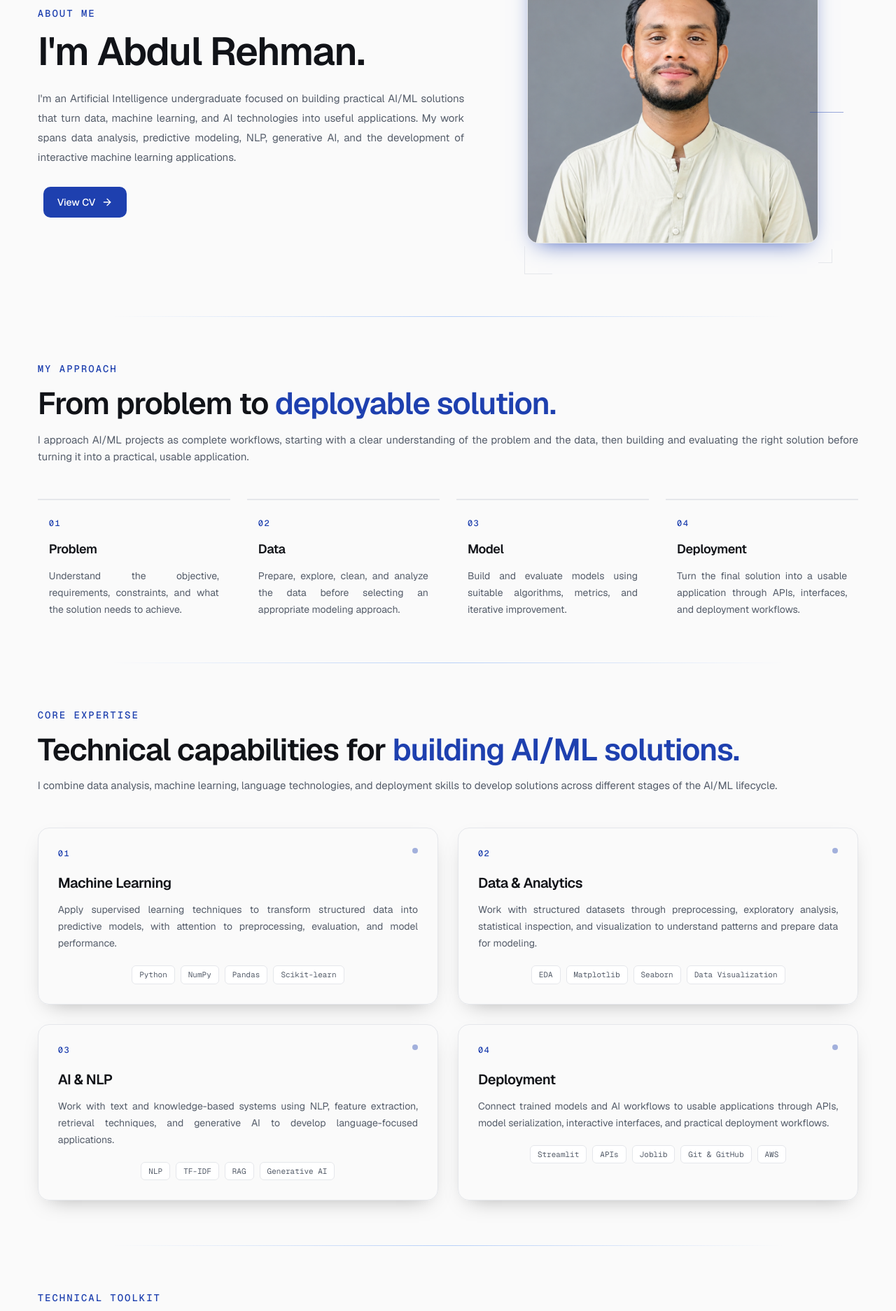
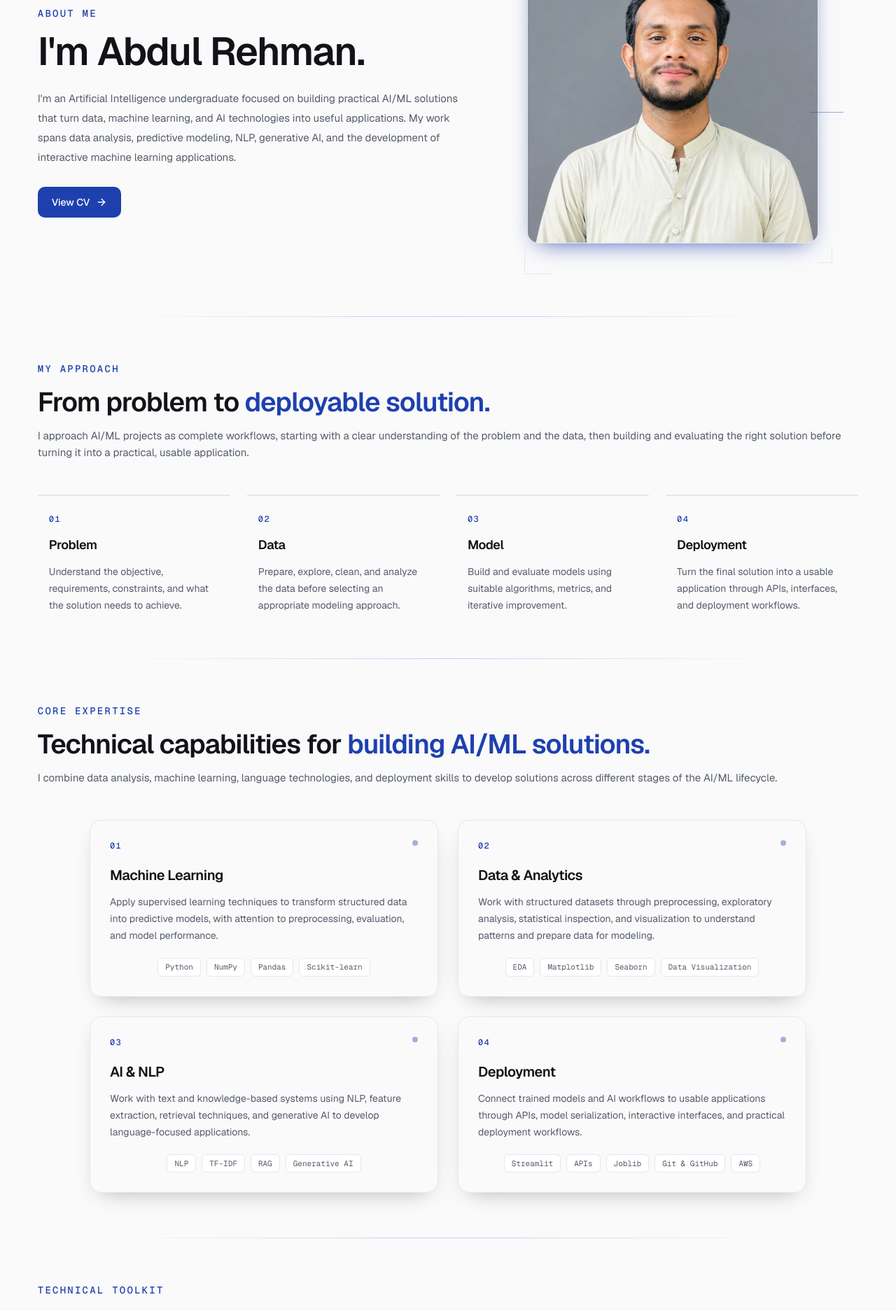
Before and after one commit to abdulrehmanml/ai-ml-portfolio, a Next.js app: page /about in a window 1280 px wide. Shown: the part 180-2054 px from the top of the page at 70% size. Built offline with nearby package versions, Linux system fonts and the light colour scheme; no server answers.

Commit message:
Polish responsive About page

```diff
--- a/src/app/about/page.tsx
+++ b/src/app/about/page.tsx
@@ -32,28 +32,23 @@ export default function AboutPage() {
           className="pt-26 sm:pt-32 lg:pt-24 xl:pt-28 2xl:pt-36"
         >
           <Container>
-            <div className="grid items-center gap-10 lg:grid-cols-[1.1fr_0.9fr] lg:gap-16">
+            <div className="grid min-w-0 items-center gap-8 min-[560px]:gap-10 lg:grid-cols-[minmax(0,1.1fr)_minmax(0,0.9fr)] lg:gap-16">
               {/* Introduction */}
               <SlideUp>
-                <div className="max-w-5xl">
-                  <p className="font-mono text-sm font-medium uppercase tracking-[0.14em] text-primary">
+                <div className="min-w-0 max-w-5xl">
+                  <p className="font-mono text-xs font-medium uppercase tracking-[0.14em] text-primary min-[560px]:text-sm min-[560px]:tracking-[0.16em]">
                     About Me
                   </p>
 
-                  <h1 className="mt-4 text-4xl font-semibold leading-[1.08] tracking-tight min-[560px]:text-[48px] lg:text-[56px] lg:leading-[1.05]">
+                  <h1 className="mt-4 whitespace-nowrap text-[clamp(24px,7.2vw,28px)] font-semibold leading-[1.08] tracking-tight min-[390px]:text-4xl min-[560px]:text-[48px] lg:text-[56px] lg:leading-[1.05]">
                     I&apos;m Abdul Rehman.
                   </h1>
 
-                  <p className="mt-6 text-justify text-sm leading-7 text-muted-foreground min-[560px]:text-base lg:text-[15px]">
-                    I&apos;m an Artificial Intelligence undergraduate focused on
-                    building practical AI/ML solutions that turn data, machine
-                    learning, and AI technologies into useful applications. My
-                    work spans data analysis, predictive modeling, NLP,
-                    generative AI, and the development of interactive machine
-                    learning applications.
+                  <p className="mt-6 text-left text-sm leading-7 text-muted-foreground min-[560px]:text-base lg:text-[15px]">
+                    I&apos;m an Artificial Intelligence undergraduate focused on building practical AI/ML solutions that turn data, machine learning, and AI technologies into useful applications. My work spans data analysis, predictive modeling, NLP, generative AI, and the development of interactive machine learning applications.
                   </p>
 
-                  <div className="mt-7 ml-2">
+                  <div className="mt-7">
                     <Link
                       href="https://abdulrehmanml.github.io/abdul-rehman-cv/"
                       target="_blank"
@@ -71,7 +66,7 @@ export default function AboutPage() {
               </SlideUp>
 
               <FadeIn>
-                <div className="relative mx-auto w-full max-w-md px-4 pb-8 min-[560px]:px-6 min-[560px]:pb-10 lg:px-0 lg:pr-8">
+                <div className="relative mx-auto w-full max-w-[clamp(15rem,76vw,28rem)] pb-8 min-[560px]:pb-10 lg:pr-8">
                   <div
                     className="pointer-events-none absolute -right-1 -top-1 z-10 h-10 w-10 border-r border-t border-primary/50"
                     aria-hidden="true"
@@ -129,20 +124,17 @@ export default function AboutPage() {
           <Container>
             <FadeIn>
               <div className="w-full">
-                <p className="font-mono text-sm font-medium uppercase tracking-[0.14em] text-primary">
+                <p className="font-mono text-xs font-medium uppercase tracking-[0.14em] text-primary min-[560px]:text-sm min-[560px]:tracking-[0.16em]">
                   My Approach
                 </p>
 
-                <h2 className="mt-4 max-w-5xl text-3xl font-semibold leading-[1.08] tracking-tight min-[560px]:text-[40px] lg:text-[44px] lg:leading-[1.08]">
+                <h2 className="mt-4 w-full min-w-0 max-w-5xl text-[28px] font-semibold leading-[1.1] tracking-tight min-[390px]:text-3xl min-[560px]:text-4xl md:text-[42px] xl:text-[clamp(36px,3vw,44px)] 2xl:text-[48px]">
                   From problem to{" "}
                   <span className="text-primary">deployable solution.</span>
                 </h2>
 
-                <p className="mt-4 w-full text-justify text-sm leading-6 text-muted-foreground min-[560px]:text-base lg:text-[15px]">
-                  I approach AI/ML projects as complete workflows, starting with
-                  a clear understanding of the problem and the data, then
-                  building and evaluating the right solution before turning it
-                  into a practical, usable application.
+                <p className="mt-4 w-full text-left text-sm leading-6 text-muted-foreground min-[560px]:text-base lg:text-[15px]">
+                  I approach AI/ML projects as complete workflows, starting with a clear understanding of the problem and the data, then building and evaluating the right solution before turning it into a practical, usable application.
                 </p>
               </div>
             </FadeIn>
@@ -182,7 +174,7 @@ export default function AboutPage() {
                     <h3 className="mt-3 text-lg font-semibold tracking-tight transition-colors duration-200 group-hover:text-primary">
                       {step.title}
                     </h3>
-                    <p className="mt-3 text-justify text-sm leading-6 text-muted-foreground">
+                    <p className="mt-3 text-left text-sm leading-6 text-muted-foreground">
                       {step.description}
                     </p>
                   </div>
@@ -203,26 +195,24 @@ export default function AboutPage() {
           <Container>
             <FadeIn>
               <div className="w-full">
-                <p className="font-mono text-sm font-medium uppercase tracking-[0.14em] text-primary">
+                <p className="font-mono text-xs font-medium uppercase tracking-[0.14em] text-primary min-[560px]:text-sm min-[560px]:tracking-[0.16em]">
                   Core Expertise
                 </p>
 
-                <h2 className="mt-4 max-w-5xl text-3xl font-semibold leading-[1.08] tracking-tight min-[560px]:text-[40px] lg:text-[44px] lg:leading-[1.08]">
+                <h2 className="mt-4 w-full min-w-0 max-w-5xl text-[28px] font-semibold leading-[1.1] tracking-tight min-[390px]:text-3xl min-[560px]:text-4xl md:text-[42px] xl:text-[clamp(36px,3vw,44px)] 2xl:text-[48px]">
                   Technical capabilities for{" "}
                   <span className="text-primary">
                     building AI/ML solutions.
                   </span>
                 </h2>
 
-                <p className="mt-4 w-full text-justify text-sm leading-6 text-muted-foreground min-[560px]:text-base lg:text-[15px]">
-                  I combine data analysis, machine learning, language
-                  technologies, and deployment skills to develop solutions
-                  across different stages of the AI/ML lifecycle.
+                <p className="mt-4 w-full text-left text-sm leading-6 text-muted-foreground min-[560px]:text-base lg:text-[15px]">
+                  I combine data analysis, machine learning, language technologies, and deployment skills to develop solutions across different stages of the AI/ML lifecycle.
                 </p>
               </div>
             </FadeIn>
 
-            <div className="mx-auto mt-12 grid w-full max-w-md gap-6 px-4 min-[560px]:max-w-none min-[560px]:px-0 min-[560px]:grid-cols-2 lg:gap-7">
+            <div className="mx-auto mt-12 grid w-full max-w-md grid-cols-1 gap-6 lg:max-w-5xl lg:grid-cols-2 lg:gap-7">
               {[
                 {
                   number: "01",
@@ -279,10 +269,10 @@ export default function AboutPage() {
                         {item.title}
                       </h3>
 
-                      <p className="mt-3 text-justify text-sm leading-6 text-muted-foreground">
+                      <p className="mt-3 text-left text-sm leading-6 text-muted-foreground">
                         {item.description}
                       </p>
-                      <div className="mt-5 flex flex-nowrap justify-start gap-1 overflow-x-auto min-[560px]:gap-2 lg:justify-center">
+                      <div className="mt-5 flex flex-wrap justify-start gap-1 min-[560px]:gap-2 lg:justify-center">
                         {item.skills.map((skill) => (
                           <span
                             key={skill}
@@ -311,18 +301,18 @@ export default function AboutPage() {
           <Container>
             <FadeIn>
               <div className="w-full">
-                <p className="font-mono text-sm font-medium uppercase tracking-[0.14em] text-primary">
+                <p className="font-mono text-xs font-medium uppercase tracking-[0.14em] text-primary min-[560px]:text-sm min-[560px]:tracking-[0.16em]">
                   Technical Toolkit
                 </p>
 
-                <h2 className="mt-4 w-full text-3xl font-semibold leading-[1.08] tracking-tight min-[560px]:text-[40px] lg:text-[44px] lg:leading-[1.08]">
+                <h2 className="mt-4 w-full min-w-0 text-[28px] font-semibold leading-[1.1] tracking-tight min-[390px]:text-3xl min-[560px]:text-4xl md:text-[42px] xl:text-[clamp(36px,3vw,44px)] 2xl:text-[48px]">
                   Tools I use to build{" "}
                   <span className="text-primary">
                     and ship AI/ML solutions.
                   </span>
                 </h2>
 
-                <p className="mt-4 w-full text-justify text-sm leading-6 text-muted-foreground min-[560px]:text-base lg:text-[15px]">
+                <p className="mt-4 w-full text-left text-sm leading-6 text-muted-foreground min-[560px]:text-base lg:text-[15px]">
                   A focused set of technologies I use across data preparation,
                   machine learning, AI applications, and deployment.
                 </p>
@@ -364,7 +354,7 @@ export default function AboutPage() {
                       aria-hidden="true"
                     />
 
-                    <h3 className="text-sm font-semibold tracking-tight transition-colors duration-200 min-[560px]:group-hover:text-primary">
+                    <h3 className="text-sm font-semibold tracking-tight text-primary">
                       {item.category}
                     </h3>
 
@@ -396,18 +386,18 @@ export default function AboutPage() {
           <Container>
             <FadeIn>
               <div className="w-full">
-                <p className="font-mono text-sm font-medium uppercase tracking-[0.14em] text-primary">
+                <p className="font-mono text-xs font-medium uppercase tracking-[0.14em] text-primary min-[560px]:text-sm min-[560px]:tracking-[0.16em]">
                   Selected Work
                 </p>
 
-                <h2 className="mt-4 max-w-5xl text-3xl font-semibold leading-[1.08] tracking-tight min-[560px]:text-[40px] lg:text-[44px] lg:leading-[1.08]">
+                <h2 className="mt-4 w-full min-w-0 max-w-5xl text-[28px] font-semibold leading-[1.1] tracking-tight min-[390px]:text-3xl min-[560px]:text-4xl md:text-[42px] xl:text-[clamp(36px,3vw,44px)] 2xl:text-[48px]">
                   Projects that turn{" "}
                   <span className="text-primary">
                     ideas into working solutions.
                   </span>
                 </h2>
 
-                <p className="mt-4 w-full text-justify text-sm leading-6 text-muted-foreground min-[560px]:text-base lg:text-[15px]">
+                <p className="mt-4 w-full text-left text-sm leading-6 text-muted-foreground min-[560px]:text-base lg:text-[15px]">
                   A selection of practical projects covering predictive machine
                   learning, NLP, and retrieval-augmented generative AI
                   applications.
@@ -415,9 +405,16 @@ export default function AboutPage() {
               </div>
             </FadeIn>
 
-            <div className="mx-auto mt-12 grid w-full max-w-md gap-6 px-4 md:max-lg:max-w-xl md:max-lg:px-4 lg:max-w-none lg:px-0 lg:grid-cols-3 lg:gap-7">
-              {selectedProjects.map((project) => (
-                <SlideUp key={project.slug}>
+            <div className="mx-auto mt-12 grid w-full max-w-[1280px] grid-cols-1 justify-items-center gap-x-6 gap-y-7 min-[560px]:gap-x-7 min-[560px]:gap-y-8 md:grid-cols-2 lg:grid-cols-3">
+              {selectedProjects.map((project, index) => (
+                <SlideUp
+                  key={project.slug}
+                  className={`w-full min-w-0 max-w-[384px] ${
+                    selectedProjects.length === 3 && index === 2
+                      ? "md:col-span-2 md:w-1/2 lg:col-span-1 lg:w-full"
+                      : ""
+                  }`}
+                >
                   <ProjectCard project={project} showImage={false} />
                 </SlideUp>
               ))}
@@ -437,19 +434,17 @@ export default function AboutPage() {
             <div className="grid gap-10 lg:grid-cols-2 lg:items-center lg:gap-10">
               <FadeIn>
                 <div>
-                  <p className="font-mono text-sm font-medium uppercase tracking-[0.14em] text-primary">
+                  <p className="font-mono text-xs font-medium uppercase tracking-[0.14em] text-primary min-[560px]:text-sm min-[560px]:tracking-[0.16em]">
                     Current Focus
                   </p>
 
-                  <h2 className="mt-4 text-3xl font-semibold leading-[1.08] tracking-tight min-[560px]:text-[40px] lg:text-[44px] lg:leading-[1.08]">
+                  <h2 className="mt-4 w-full min-w-0 text-[28px] font-semibold leading-[1.1] tracking-tight min-[390px]:text-3xl min-[560px]:text-4xl md:text-[42px] xl:text-[clamp(36px,3vw,44px)] 2xl:text-[48px]">
                     Expanding from models to{" "}
                     <span className="text-primary">production AI systems.</span>
                   </h2>
 
-                  <p className="mt-4 text-justify text-sm leading-6 text-muted-foreground min-[560px]:text-base lg:text-[15px]">
-                    Currently strengthening my skills in production machine
-                    learning, AI applications, APIs, cloud deployment, and
-                    agentic systems.
+                  <p className="mt-4 text-left text-sm leading-6 text-muted-foreground min-[560px]:text-base lg:text-[15px]">
+                    Currently strengthening my skills in production machine learning, AI applications, APIs, cloud deployment, and agentic systems.
                   </p>
                 </div>
               </FadeIn>
@@ -492,20 +487,20 @@ export default function AboutPage() {
         <Section id="about-cta">
           <Container>
             <FadeIn>
-              <div className="project-card-shadow mx-auto flex w-[calc(100%-2rem)] flex-col gap-6 rounded-2xl border border-border bg-card p-6 min-[560px]:w-fit min-[560px]:p-7 lg:w-fit lg:max-w-full lg:flex-row lg:items-center lg:justify-center lg:gap-7 lg:px-8 lg:py-7">
-                <div>
-                  <p className="font-mono text-sm font-medium uppercase tracking-[0.14em] text-primary">
+              <div className="project-card-shadow mx-auto flex w-full max-w-[900px] lg:max-w-[950px] min-w-0 flex-col gap-5 rounded-2xl border border-border bg-card px-4 py-5 min-[390px]:px-5 min-[390px]:py-6 min-[560px]:gap-6 min-[560px]:px-6 lg:flex-row lg:items-center lg:gap-x-[22px] lg:px-8 lg:py-7">
+                <div className="min-w-0 flex-1">
+                  <p className="font-mono text-xs font-medium uppercase tracking-[0.14em] text-primary min-[560px]:text-sm min-[560px]:tracking-[0.16em]">
                     Let&apos;s Work Together
                   </p>
 
-                  <h2 className="mt-4 text-3xl font-semibold leading-[1.08] tracking-tight min-[560px]:text-[40px] lg:text-[44px] lg:leading-[1.08]">
+                  <h2 className="mt-4 w-full min-w-0 text-[28px] font-semibold leading-[1.1] tracking-tight min-[390px]:text-3xl min-[560px]:text-4xl md:text-[42px] xl:whitespace-nowrap xl:text-[clamp(36px,3vw,44px)] 2xl:text-[48px]">
                     Have a project?{" "}
                     <span className="text-primary">
                       Let&apos;s make it real.
                     </span>
                   </h2>
 
-                  <p className="mt-4 max-w-2xl text-justify text-sm leading-6 text-muted-foreground min-[560px]:text-base lg:text-[15px]">
+                  <p className="mt-4 max-w-2xl text-left text-sm leading-6 text-muted-foreground min-[560px]:text-base lg:text-[15px]">
                     Have a project in mind or looking for an AI/ML solution?
                     Let&apos;s discuss the problem, explore the right approach,
                     and see how I can help.
@@ -514,7 +509,7 @@ export default function AboutPage() {
 
                 <Link
                   href="/#contact"
-                  className="group mx-auto inline-flex h-11 w-fit items-center justify-center gap-2 rounded-[10px] bg-primary px-5 text-sm font-medium text-primary-foreground transition-all duration-200 hover:-translate-y-0.5 hover:bg-primary/80 hover:shadow-[0_8px_24px_-8px_var(--primary)] active:translate-y-0 focus-visible:outline-none focus-visible:ring-2 focus-visible:ring-ring focus-visible:ring-offset-2 lg:mx-0"
+                  className="group mx-auto inline-flex h-10 w-fit shrink-0 items-center justify-center gap-2 whitespace-nowrap rounded-[10px] bg-primary px-4 text-sm font-medium text-primary-foreground transition-all duration-200 hover:-translate-y-0.5 hover:bg-primary/80 hover:shadow-[0_8px_24px_-8px_var(--primary)] active:translate-y-0 focus-visible:outline-none focus-visible:ring-2 focus-visible:ring-ring focus-visible:ring-offset-2 lg:mx-0"
                 >
                   Get in touch
                   <ArrowRight
```
